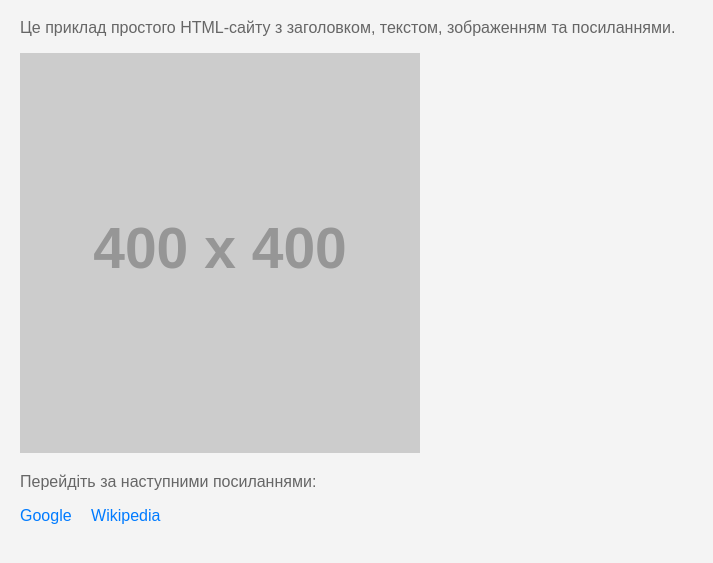
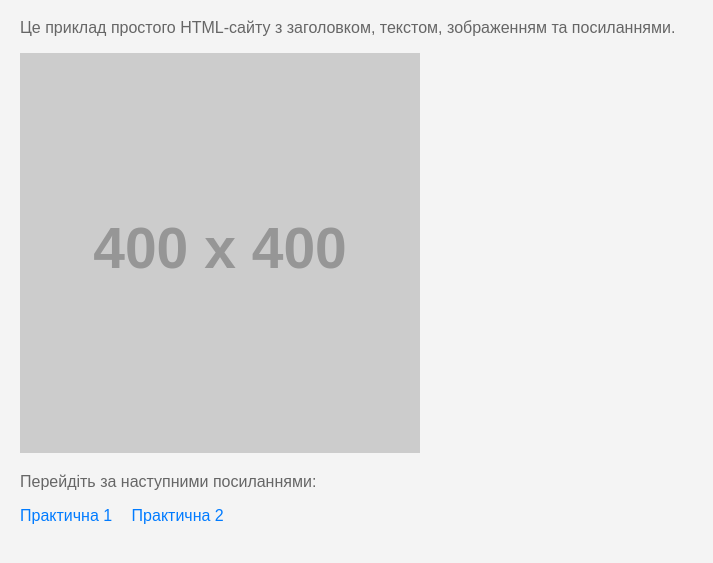
Before and after one commit to chocoboy337/chocoboy337.github.io, a plain HTML site: page index.html in a window 1280 px wide. Shown: the part 81-644 px from the top of the page, without its empty margins (0-713 px from the left). Drawn offline with Linux system fonts and the light colour scheme; placeholder pictures from the web are drawn by us.

Commit message:
Update index.html

```diff
--- a/index.html
+++ b/index.html
@@ -37,7 +37,7 @@
     <img src="https://via.placeholder.com/400" alt="Приклад зображення">
 
     <p>Перейдіть за наступними посиланнями:</p>
-    <a href="pr1/index.html" target="_blank">Google</a>
-    <a href="https://www.wikipedia.org" target="_blank">Wikipedia</a>
+    <a href="pr1/index.html" target="_blank">Практична 1</a>
+    <a href="pr2/index.html" target="_blank">Практична 2</a>
 </body>
 </html>
```
